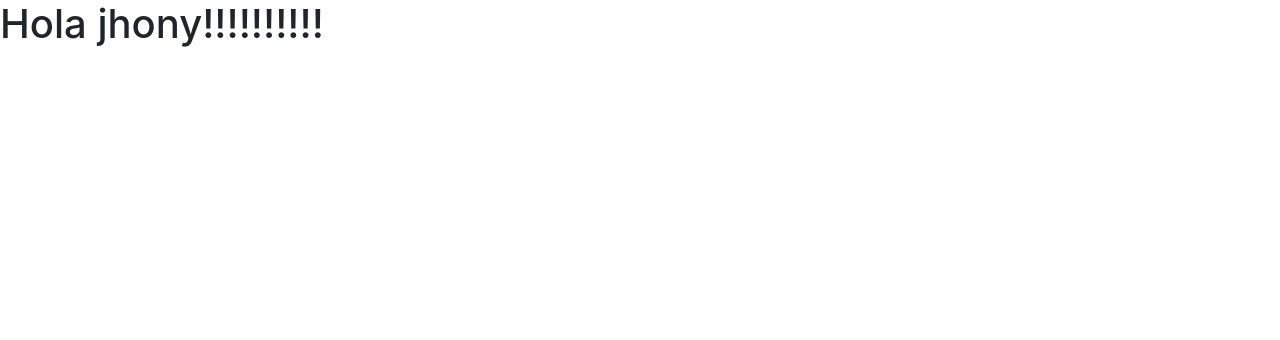
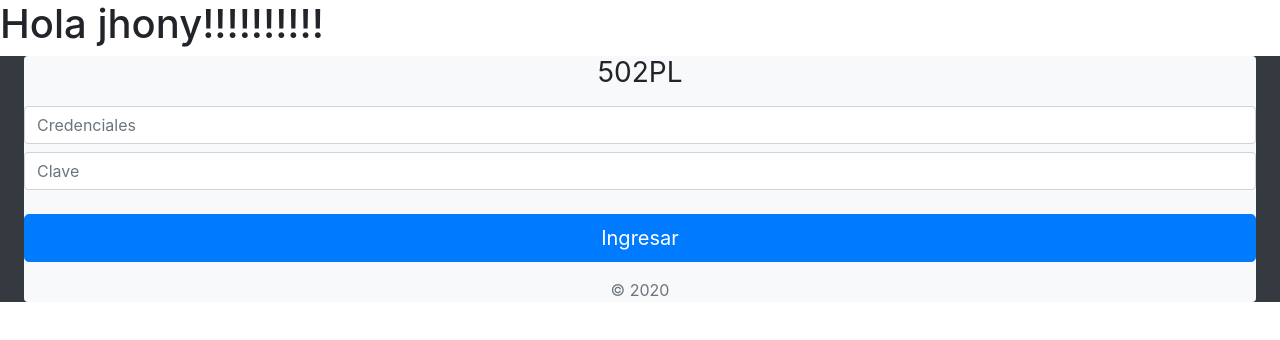
Before and after one commit to CrisAlva25/ADYS2_ProyectoClase, an Angular app in the folder ParqueoWeb/: page /login-usuario-regular in a window 1280 px wide. Shown: the top 340 px of the page. Built offline with nearby package versions, Linux system fonts and the light colour scheme.

Commit message:
login funcionando bien

```diff
--- a/ParqueoWeb/src/app/app-routing.module.ts
+++ b/ParqueoWeb/src/app/app-routing.module.ts
@@ -4,10 +4,12 @@ import { Routes, RouterModule } from '@angular/router';
 import { PerfilUsuarioComponent } from "./perfil-usuario/perfil-usuario.component";
 import { LoginParqueoAdminComponent } from './login-parqueo-admin/login-parqueo-admin.component';
 import { AdminComponent } from './admin/admin.component';
+import { LoginComponent } from './login/login.component';
 
 const routes: Routes = [
   { path: 'perfil-usuario', component: PerfilUsuarioComponent },
   { path: 'login-parqueo-admin', component: LoginParqueoAdminComponent },
+  { path: 'login-usuario-regular', component: LoginComponent },
   { path: 'admin', component: AdminComponent}
 ];
 
--- a/ParqueoWeb/src/app/login/login.component.html
+++ b/ParqueoWeb/src/app/login/login.component.html
@@ -4,17 +4,14 @@
 
         <h1 class="h3 mb-3 font-weight-normal">502PL</h1>
         <label for="inputEmail" class="sr-only">Credenciales</label>
-        <input [(ngModel)]="email" name="credInput" type="email" id="inputEmail" class="form-control my-2"
-            placeholder="Credenciales">
+        <input name="credInput" type="email" id="inputEmail" class="form-control my-2" placeholder="Credenciales">
         <label for="inputPassword" class="sr-only">Clave</label>
-        <input [(ngModel)]="password" name="credPassword" type="password" id="inputPassword" class="form-control mb-4"
-            placeholder="Clave">
+        <input name="credPassword" type="password" id="inputPassword" class="form-control mb-4" placeholder="Clave">
 
-        <button (click)="" name="credButton" class="btn btn-lg btn-primary btn-block"
+        <button name="credButton" class="btn btn-lg btn-primary btn-block"
             type="button">Ingresar</button>
         <p class="mt-3 mb-2 text-muted">&copy; 2020</p>
 
     </form>
 
 </div>
-<notifier-container></notifier-container>
```
